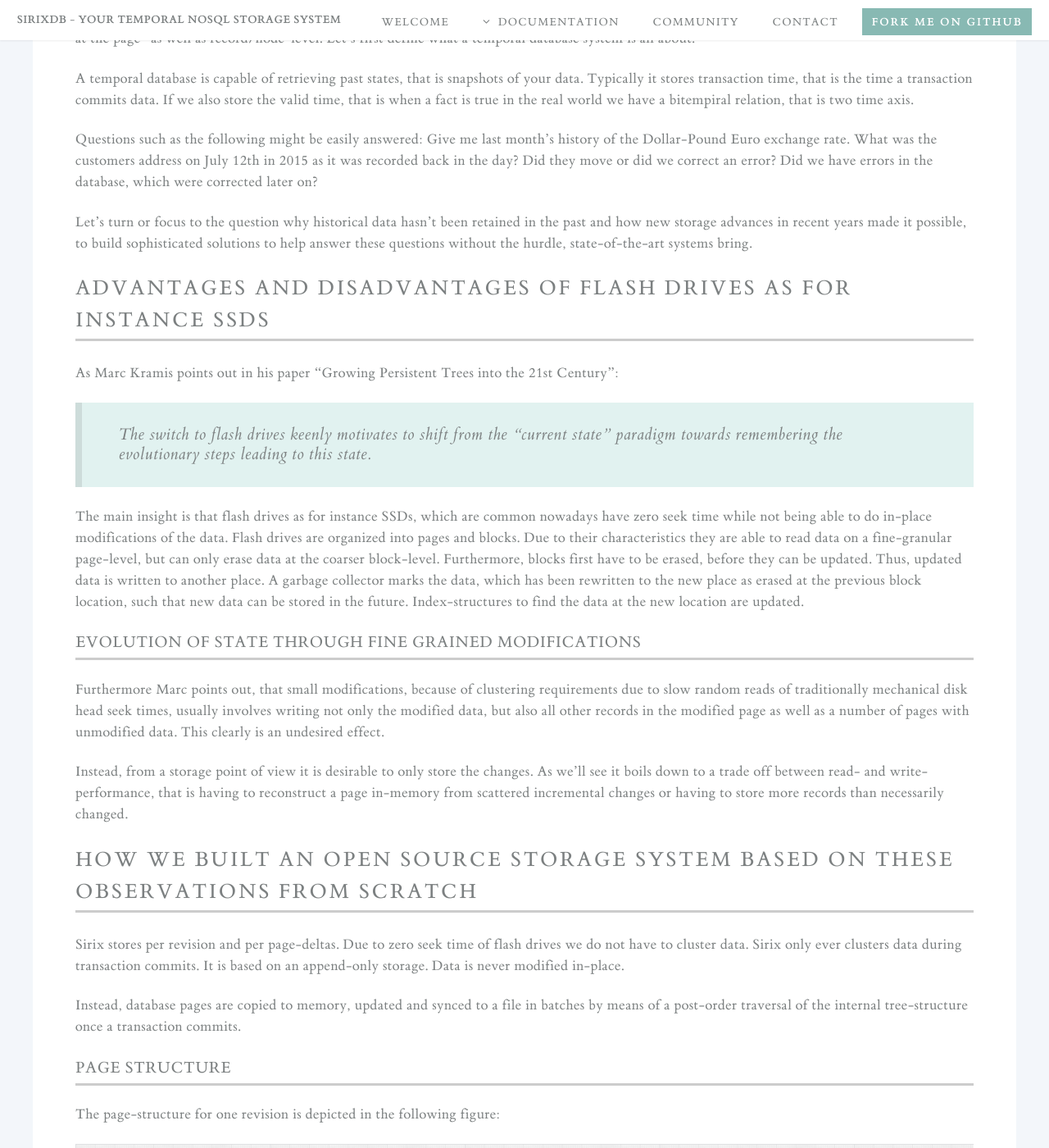
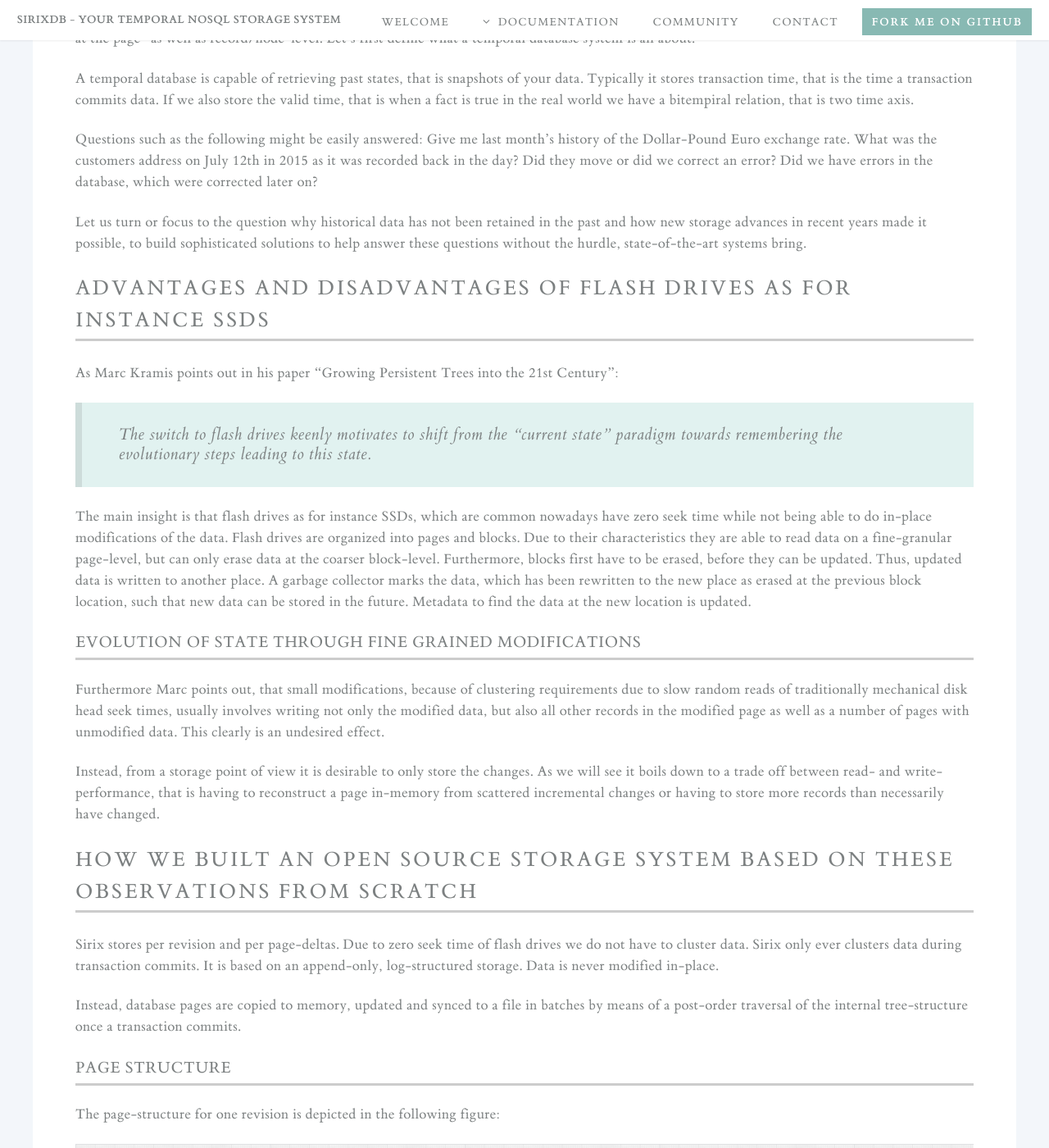
Before and after one commit to sirixdb/sirixdb.github.io, a Jekyll site: the page built from concepts.md, in a window 1280 px wide and 1400 px high, scrolled down 440 px. Shown: the whole window at 82% size. Built offline with Jekyll 4.4.1, drawn with Linux system fonts in a browser that asks for light colours; our own code applies the rules of GitHub Pages for plain Markdown files.

Commit message:
Update concepts.md

```diff
--- a/concepts.md
+++ b/concepts.md
@@ -10,22 +10,22 @@
 
 Questions such as the following might be easily answered: Give me last month's history of the Dollar-Pound Euro exchange rate. What was the customers address on July 12th in 2015 as it was recorded back in the day? Did they move or did we correct an error? Did we have errors in the database, which were corrected later on?
 
-Let's turn or focus to the question why historical data hasn't been retained in the past and how new storage advances in recent years made it possible, to build sophisticated solutions to help answer these questions without the hurdle, state-of-the-art systems bring.
+Let us turn or focus to the question why historical data has not been retained in the past and how new storage advances in recent years made it possible, to build sophisticated solutions to help answer these questions without the hurdle, state-of-the-art systems bring.
 
 ## Advantages and disadvantages of flash drives as for instance SSDs
 As Marc Kramis points out in his paper “Growing Persistent Trees into the 21st Century”:
 
 > The switch to flash drives keenly motivates to shift from the "current state" paradigm towards remembering the evolutionary steps leading to this state.
 
-The main insight is that flash drives as for instance SSDs, which are common nowadays have zero seek time while not being able to do in-place modifications of the data. Flash drives are organized into pages and blocks. Due to their characteristics they are able to read data on a fine-granular page-level, but can only erase data at the coarser block-level. Furthermore, blocks first have to be erased, before they can be updated. Thus, updated data is written to another place. A garbage collector marks the data, which has been rewritten to the new place as erased at the previous block location, such that new data can be stored in the future. Index-structures to find the data at the new location are updated.
+The main insight is that flash drives as for instance SSDs, which are common nowadays have zero seek time while not being able to do in-place modifications of the data. Flash drives are organized into pages and blocks. Due to their characteristics they are able to read data on a fine-granular page-level, but can only erase data at the coarser block-level. Furthermore, blocks first have to be erased, before they can be updated. Thus, updated data is written to another place. A garbage collector marks the data, which has been rewritten to the new place as erased at the previous block location, such that new data can be stored in the future. Metadata to find the data at the new location is updated.
 
 ### Evolution of state through fine grained modifications
 Furthermore Marc points out, that small modifications, because of clustering requirements due to slow random reads of traditionally mechanical disk head seek times, usually involves writing not only the modified data, but also all other records in the modified page as well as a number of pages with unmodified data. This clearly is an undesired effect.
 
-Instead, from a storage point of view it is desirable to only store the changes. As we'll see it boils down to a trade off between read- and write-performance, that is having to reconstruct a page in-memory from scattered incremental changes or having to store more records than necessarily changed.
+Instead, from a storage point of view it is desirable to only store the changes. As we will see it boils down to a trade off between read- and write-performance, that is having to reconstruct a page in-memory from scattered incremental changes or having to store more records than necessarily have changed.
 
 ## How we built an Open Source storage system based on these observations from scratch
-Sirix stores per revision and per page-deltas. Due to zero seek time of flash drives we do not have to cluster data. Sirix only ever clusters data during transaction commits. It is based on an append-only storage. Data is never modified in-place.
+Sirix stores per revision and per page-deltas. Due to zero seek time of flash drives we do not have to cluster data. Sirix only ever clusters data during transaction commits. It is based on an append-only, log-structured storage. Data is never modified in-place.
 
 Instead, database pages are copied to memory, updated and synced to a file in batches by means of a post-order traversal of the internal tree-structure once a transaction commits.
 
```
